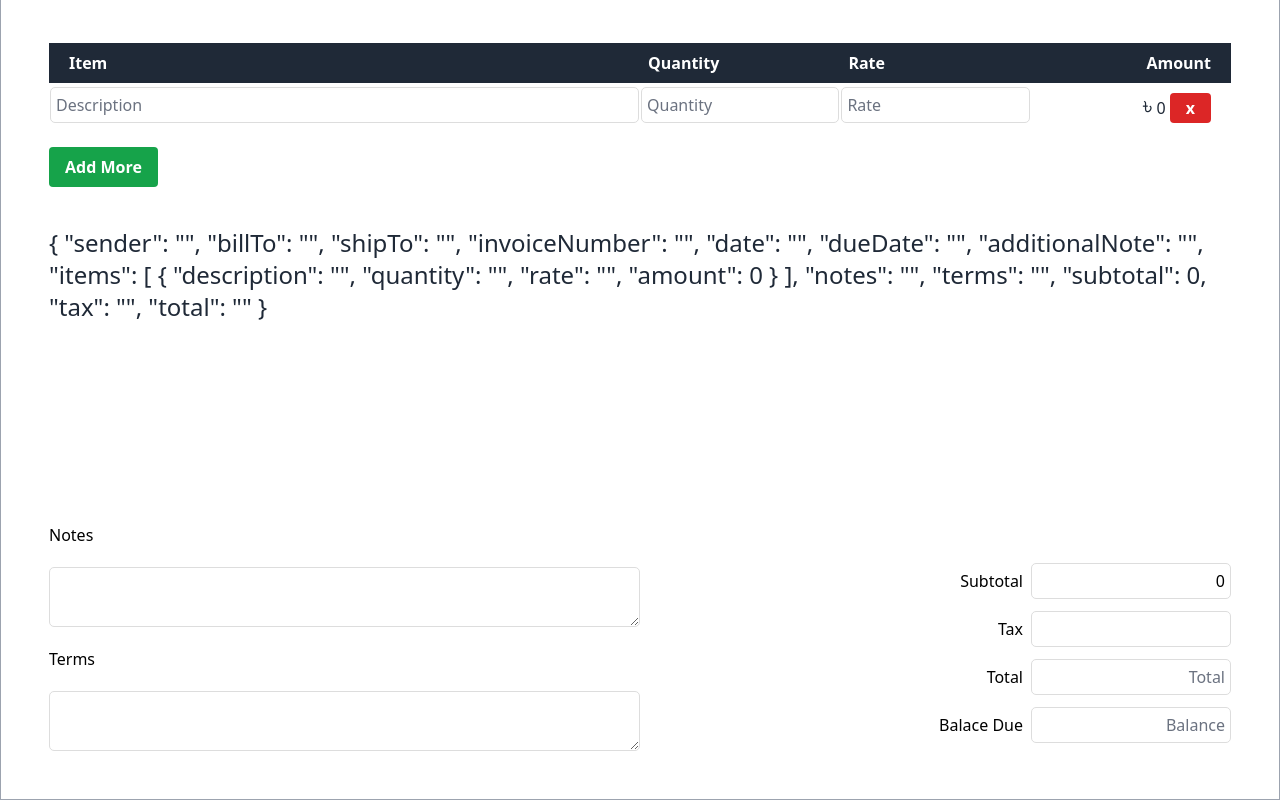
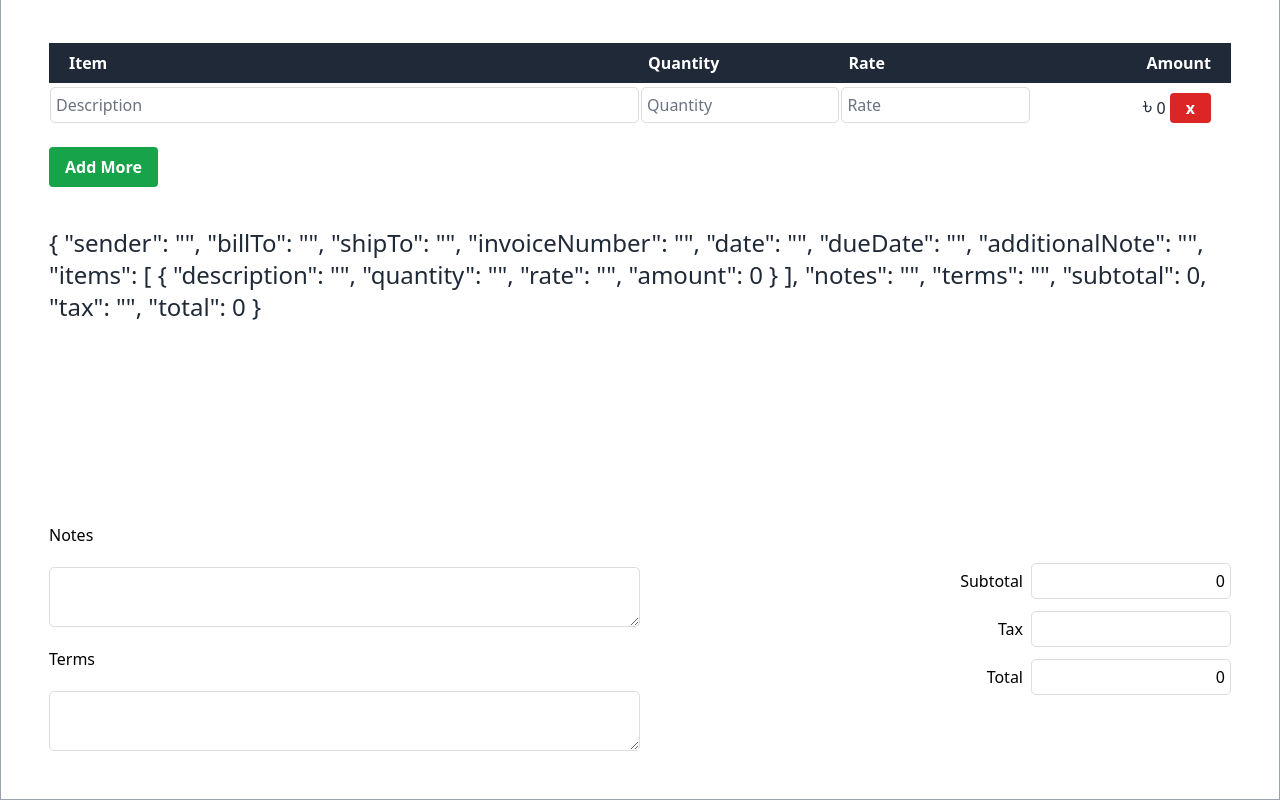
Before and after one commit to theictpark/Simple-invoice-in-Vue, a Vue app: page / in a window 1280 px wide. Shown: the part 434-1234 px from the top of the page. Built offline with nearby package versions, Linux system fonts and the light colour scheme.

Commit message:
calculate Total

```diff
--- a/src/App.vue
+++ b/src/App.vue
@@ -23,6 +23,13 @@ function getSubtotal() {
     });
     invoice.subtotal = subTotal;
     return subTotal;
+}
+
+function getTotal() {
+    let total = 0;
+    total = invoice.subtotal + (invoice.subtotal * (invoice.tax / 100));
+    invoice.total = total;
+    return total;
 }
 </script>
 
@@ -118,11 +125,7 @@ function getSubtotal() {
                         </p>
                         <p>
                             <span>Total</span>
-                            <input readonly class="focus:ring-0 focus:ring-offset-0 text-right ml-2 pr-4 w-[200px] border-0" placeholder="Total">
-                        </p>
-                        <p>
-                            <span>Balace Due</span>
-                            <input readonly class="focus:ring-0 focus:ring-offset-0 text-right ml-2 pr-4 w-[200px] border-0" placeholder="Balance">
+                            <input :value="getTotal()" readonly class="focus:ring-0 focus:ring-offset-0 text-right ml-2 pr-4 w-[200px] border-0" placeholder="Total">
                         </p>
                     </div>
                 </div>
```
